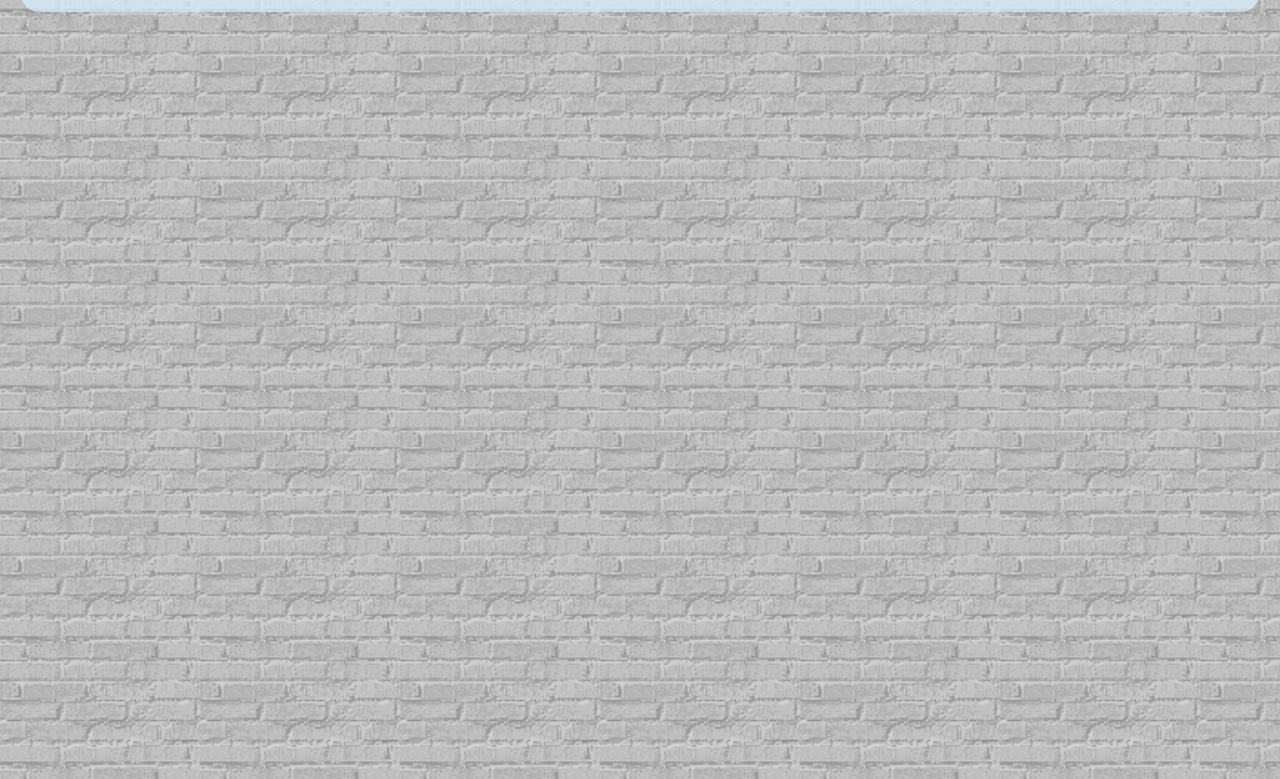
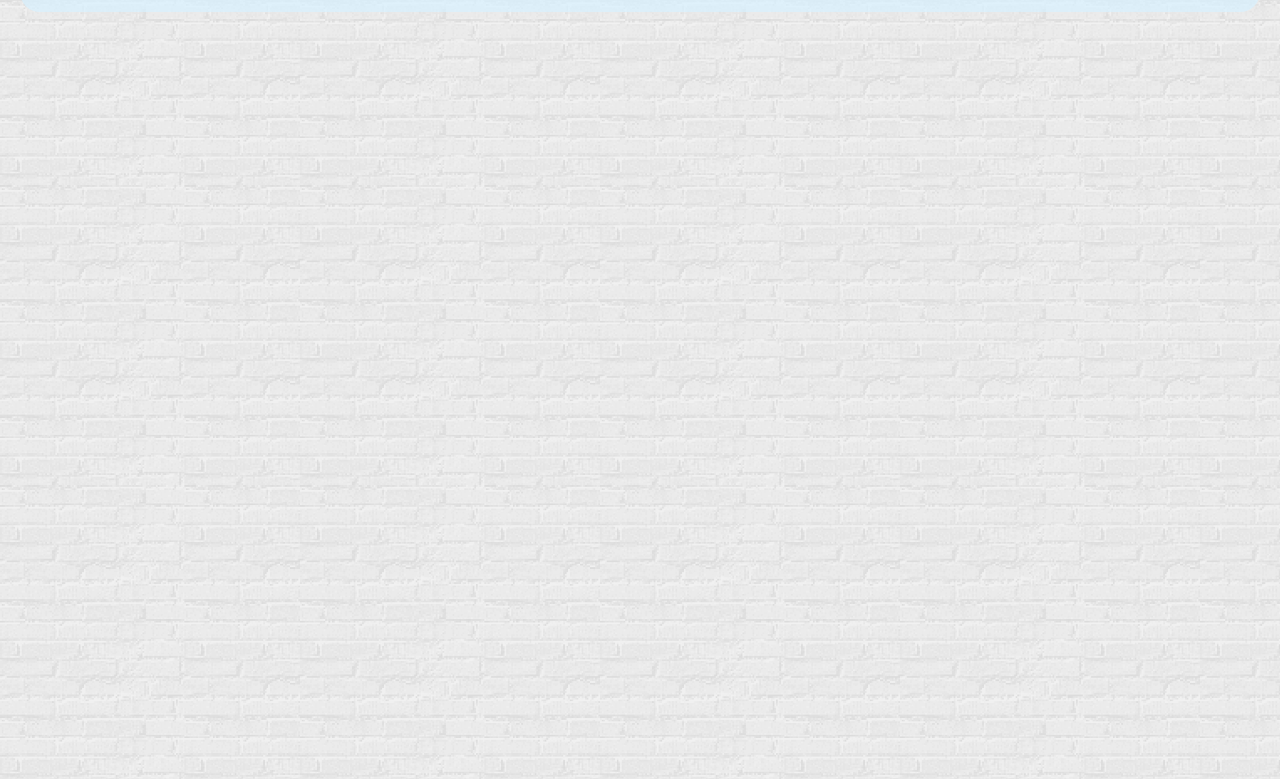
Before and after one commit to reese-code/e-district, a plain HTML site: page home.html in a window 1280 px wide. Shown: the part 115-894 px from the top of the page. Drawn offline with Linux system fonts and the light colour scheme.

```diff
--- a/styles.css
+++ b/styles.css
@@ -2,9 +2,10 @@ body {
     margin: 0;
     padding: 0;
     padding-top: 127px;
-    background-image: url("assets/brick-wall-dark.png");
-    background-size: 200px;
+    background-image: url("assets/bg-texture.png");
+    background-size: 300px;
     overflow: auto;
+
 }
 
 :root {
```
Also changed, not shown: assets/bg-texture.png (added).
